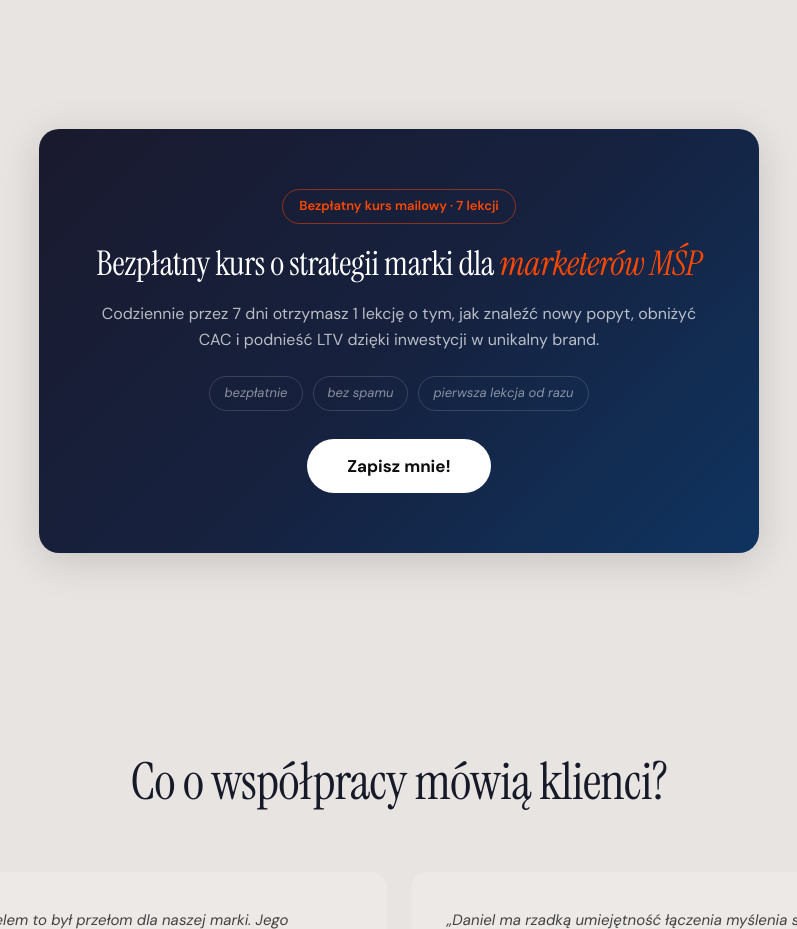
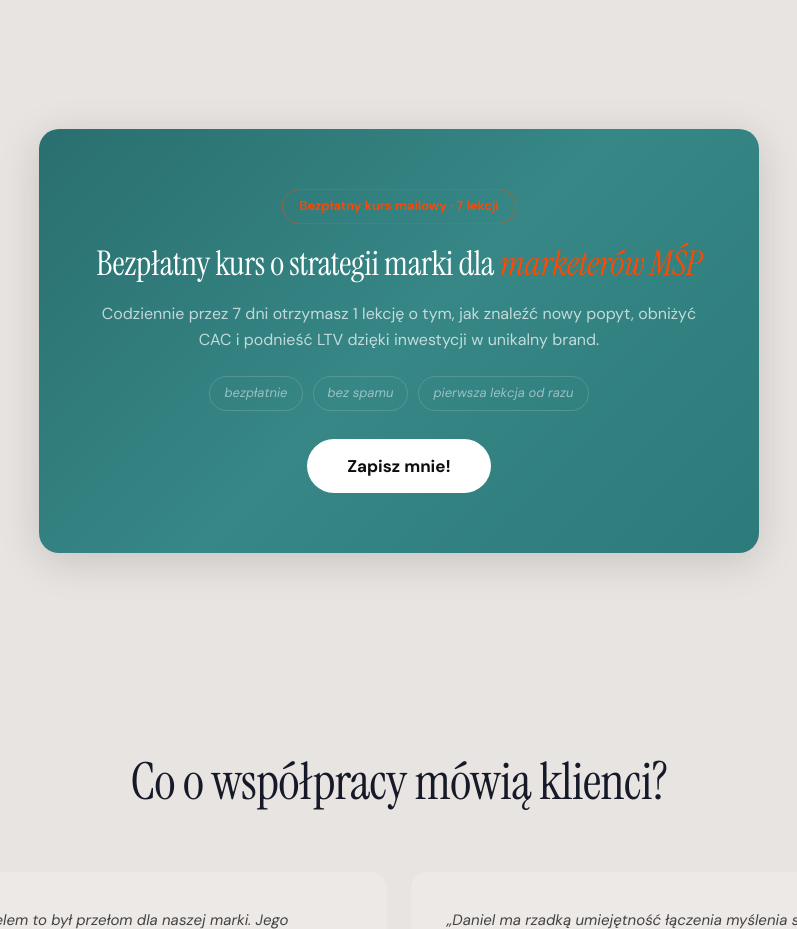
Before and after one commit to danielkotlinski-sys/danielkotlinski.pl, an Eleventy site: page src/index.njk in a window 1280 px wide. Shown: the part 6340-7269 px from the top of the page, without its empty margins (241-1038 px from the left). Built offline with nearby package versions, Linux system fonts and the light colour scheme; Eleventy itself is replaced by a stand-in of ours; files that its build step writes are made by us from their sources.

Commit message:
Change lead magnet gradient to teal to match site palette
Co-Authored-By: Claude Opus 4.6 (1M context) <noreply@anthropic.com>

```diff
--- a/src/css/style.css
+++ b/src/css/style.css
@@ -595,7 +595,7 @@ p {
   max-width: 720px;
   margin: 0 auto;
   text-align: center;
-  background: linear-gradient(135deg, #1a1a2e 0%, #16213e 50%, #0f3460 100%);
+  background: linear-gradient(135deg, #2a6f6f 0%, #368786 50%, #2d7a7a 100%);
   border-radius: 20px;
   padding: 60px 48px;
   box-shadow: 0 8px 40px rgba(0, 0, 0, 0.15);
```
